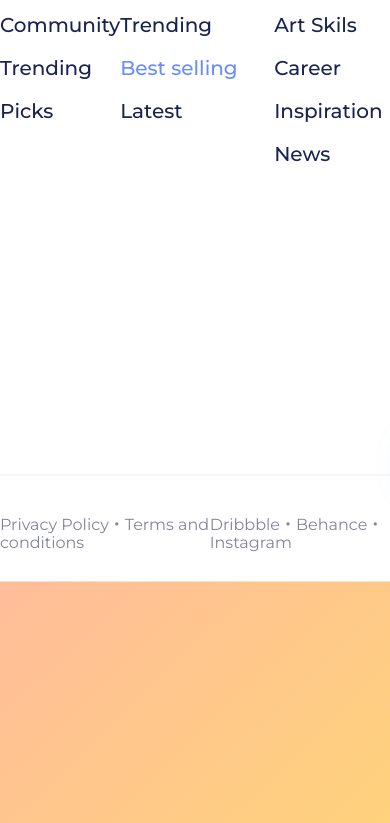
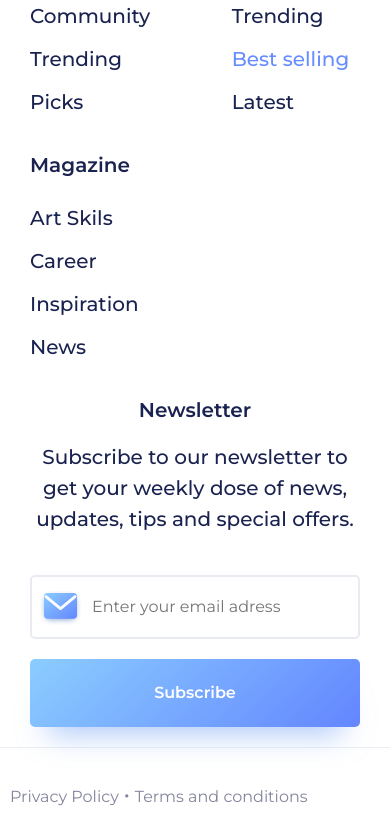
Before and after one commit to mertcankose/Daily-Frontend, a website: page project2/index.html in a window 390 px wide. Shown: the part 168-991 px from the top of the page. Drawn offline with Linux system fonts and the light colour scheme.

Commit message:
a little responsive

```diff
--- a/project2/index.html
+++ b/project2/index.html
@@ -11,9 +11,10 @@
   <body>
     <div class="oval"></div>
 
+    <div class="big-container">
       <footer class="footer">
         <div class="footer-container">
-        <div class="footer-container-1">
+          <div class="footer-container-child-1">
             <h2>Gallery</h2>
             <ul>
               <li><a href="#">Community</a></li>
@@ -21,7 +22,7 @@
               <li><a href="#">Picks</a></li>
             </ul>
           </div>
-        <div class="footer-container-2">
+          <div class="footer-container-child-2">
             <h2>Marketplace</h2>
             <ul>
               <li><a href="#">Trending</a></li>
@@ -29,7 +30,7 @@
               <li><a href="#">Latest</a></li>
             </ul>
           </div>
-        <div class="footer-container-3">
+          <div class="footer-container-child-3">
             <h2>Magazine</h2>
             <ul>
               <li><a href="#">Art Skils</a></li>
@@ -38,10 +39,11 @@
               <li><a href="#">News</a></li>
             </ul>
           </div>
-        <div class="footer-container-4">
+
+          <div class="footer-container-child-4">
             <h2>Newsletter</h2>
             <p>Subscribe to our newsletter to get your weekly dose of news, updates, tips and special offers.</p>
-          <div class="footer-container-4-input-container">
+            <div class="footer-container-child-4-input-container">
               <img src="./assets/Message.svg" alt="message" />
               <input type="email" placeholder="Enter your email adress" />
             </div>
@@ -54,5 +56,6 @@
           <p><a href="">Dribbble・Behance・Instagram</a></p>
         </div>
       </footer>
+    </div>
   </body>
 </html>
--- a/project2/scss/_global.scss
+++ b/project2/scss/_global.scss
@@ -2,7 +2,6 @@ body {
   font-family: "Montserrat", sans-serif;
   font-style: normal;
   background-color: #f2f2f2;
-  height: 100vh;
 }
 a {
   color: inherit;
--- a/project2/scss/sections/_footer.scss
+++ b/project2/scss/sections/_footer.scss
@@ -1,19 +1,24 @@
+.big-container {
+  display: flex;
+  justify-content: center;
+  align-items: center;
+  @media (min-width: 800px) {
+    height: 100vh;
+  }
+}
 .footer {
-  position: absolute;
-  top: 50%;
-  left: 50%;
-  transform: translate(-50%, -50%);
   background-color: $background-white;
   max-width: 1464px;
   width: 100%;
   min-height: 655px;
-  margin-left: auto;
-  margin-right: auto;
   display: flex;
   flex-direction: column;
   justify-content: center;
   align-items: center;
   color: $text-color;
+  @media (max-width: 800px) {
+    margin-top: 80px;
+  }
   &-container {
     max-width: 1264px;
     width: 100%;
@@ -21,14 +26,28 @@
     border-bottom: 1px solid #eceef5;
     display: flex;
     justify-content: space-between;
-
+    @media (max-width: 1300px) {
+      padding-left: 30px;
+      padding-right: 30px;
+    }
+    @media (max-width: 800px) {
+      margin-top: 40px;
+      flex-wrap: wrap;
+      align-items: center;
+    }
     h2 {
       margin-bottom: 20px;
       font-weight: 600;
+      @media (max-width: 1300px) {
+        font-size: 20px;
+      }
     }
     p {
       font-weight: 500;
       font-size: 20px;
+      @media (max-width: 1300px) {
+        font-size: 16px;
+      }
     }
     li {
       font-weight: 500;
@@ -45,25 +64,34 @@
         color: $light-text-blue;
       }
     }
-
-    &-1 {
+    &-child-1 {
     }
-    &-2 {
+    &-child-2 {
       li:nth-child(2) {
         color: $light-text-blue;
       }
     }
-    &-3 {
+    &-child-3 {
+      @media (max-width: 800px) {
+        margin-top: 30px;
+      }
+      h2 {
+      }
     }
-    &-4 {
+    &-child-4 {
       display: flex;
       flex-direction: column;
+      @media (max-width: 800px) {
+        margin-top: 30px;
+        text-align: center;
+      }
       p {
         font-size: 20px;
         max-width: 424px;
         line-height: 31px;
         margin-bottom: 40px;
       }
+
       &-input-container {
         margin-bottom: 20px;
         position: relative;
@@ -97,6 +125,9 @@
         &:hover {
           background: linear-gradient(136.19deg, #6888f3 0, #8bcdff 90.01%);
         }
+        @media (max-width: 800px) {
+          margin-bottom: 20px;
+        }
       }
     }
   }
@@ -107,5 +138,14 @@
     justify-content: space-between;
     color: $gray-color;
     margin-top: 40px;
+    @media (max-width: 800px) {
+      flex-direction: column;
+    }
+    p {
+      padding-left: 10px;
+    }
+    > p {
+      margin-bottom: 20px;
+    }
   }
 }
```
Also changed, not shown: project2/css/main.css, 1 other file. Lines whose indentation alone changed are shown as unchanged.
